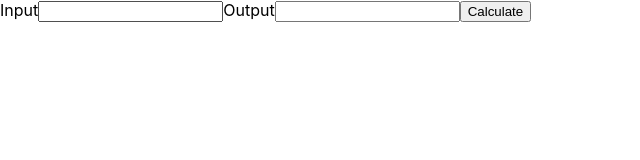
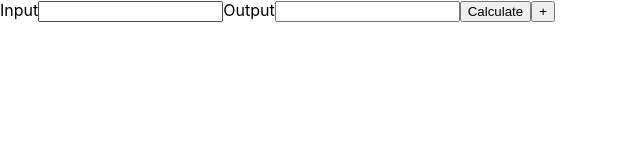
Before and after one commit to Jstephenson808/react_calculator, a React (Create React App) app: page / in a window 1280 px wide. Shown: the top 160 px of the page, without its empty margins (0-640 px from the left). Built offline with nearby package versions, Linux system fonts and the light colour scheme.

Commit message:
add + button

```diff
--- a/src/Calculator.js
+++ b/src/Calculator.js
@@ -6,6 +6,7 @@ export default function Calculator() {
             <label htmlFor='output-field'>Output</label>
             <input id='output-field'/>
             <button id='calculate'>Calculate</button>
+            <button id='+'>+</button>
         </>
     )
 }
```
Also changed, not shown: 1 other file (tests, documents, lock files or other folders).
